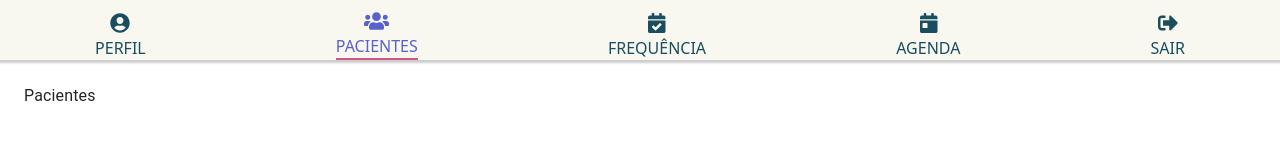
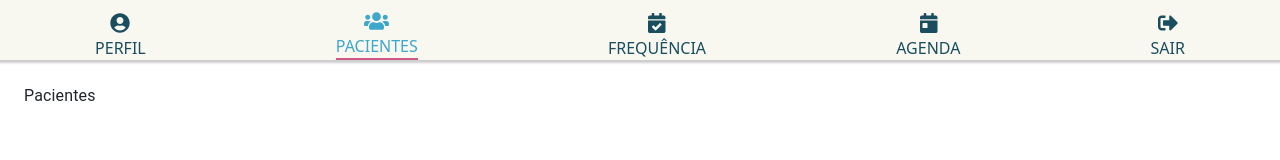
Before and after one commit to ronaldosenajr/my-clinic-app, a React (Create React App) app: page /main in a window 1280 px wide. Shown: the top 160 px of the page. Built offline with nearby package versions, Linux system fonts and the light colour scheme; no server answers.

Commit message:
Estilizado o header1

```diff
--- a/models.json
+++ b/models.json
@@ -1 +1 @@
-[{"analyzerName":"intellisense-members","languageName":"javascript","identity":{"modelId":"1A3F919CD5B7725108B03C349630A1C82B03","outputId":"4A84987F2428442A9EC84563BB2BC063","modifiedTimeUtc":"2020-09-28T23:11:53.754Z"},"filePath":"1A3F919CD5B7725108B03C349630A1C82B03_4A84987F2428442A9EC84563BB2BC063","lastAccessTimeUtc":"2021-12-12T05:13:11.706Z"}]
+[{"analyzerName":"intellisense-members","languageName":"javascript","identity":{"modelId":"1A3F919CD5B7725108B03C349630A1C82B03","outputId":"4A84987F2428442A9EC84563BB2BC063","modifiedTimeUtc":"2020-09-28T23:11:53.754Z"},"filePath":"1A3F919CD5B7725108B03C349630A1C82B03_4A84987F2428442A9EC84563BB2BC063","lastAccessTimeUtc":"2021-12-15T22:10:05.612Z"}]
--- a/src/Components/Header.css
+++ b/src/Components/Header.css
@@ -40,15 +40,14 @@ nav {
 }
 
 .nav-button:hover {
-	transition: all ease-in 0.3s;
-	border-bottom: 2px solid rgba(201, 68, 123, 0.89);
-	color: rgba(68, 77, 201, 0.89);
+	transition: all ease-in 0.1s;
+	color: #2C83A0;
 }
 
 .selected {
-	transition: all ease-in 0.3s;
+	transition: all ease-in 0.2s;
 	border-bottom: 2px solid rgba(201, 68, 123, 0.89);
-	color: rgba(68, 77, 201, 0.89);
+	color: #3FA7CA;
 }
 
 .nav-button input:focus {
```
